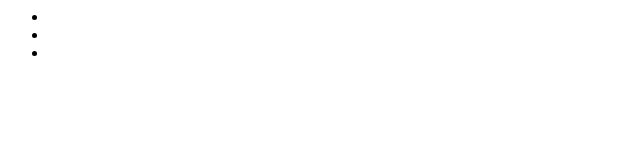
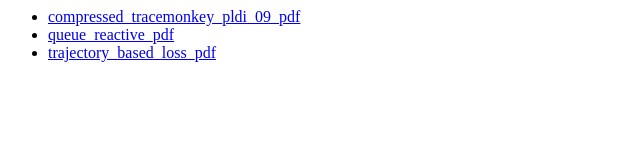
Before and after one commit to llandsmeer/reader, a plain HTML site: page index.html in a window 1280 px wide. Shown: the whole page, without its empty margins (0-640 px from the left). Drawn offline with Linux system fonts and the light colour scheme.

Commit message:
2022-11-13T23:07:38+01:00

```diff
--- a/index.html
+++ b/index.html
@@ -1,5 +1,5 @@
 <ul>
-<li><a href="/compressed_tracemonkey_pldi_09_pdf.html"></a></li>
-<li><a href="/queue_reactive_pdf.html"></a></li>
-<li><a href="/trajectory_based_loss_pdf.html"></a></li>
+<li><a href="/compressed_tracemonkey_pldi_09_pdf.html">compressed_tracemonkey_pldi_09_pdf</a></li>
+<li><a href="/queue_reactive_pdf.html">queue_reactive_pdf</a></li>
+<li><a href="/trajectory_based_loss_pdf.html">trajectory_based_loss_pdf</a></li>
 </ul>
```
